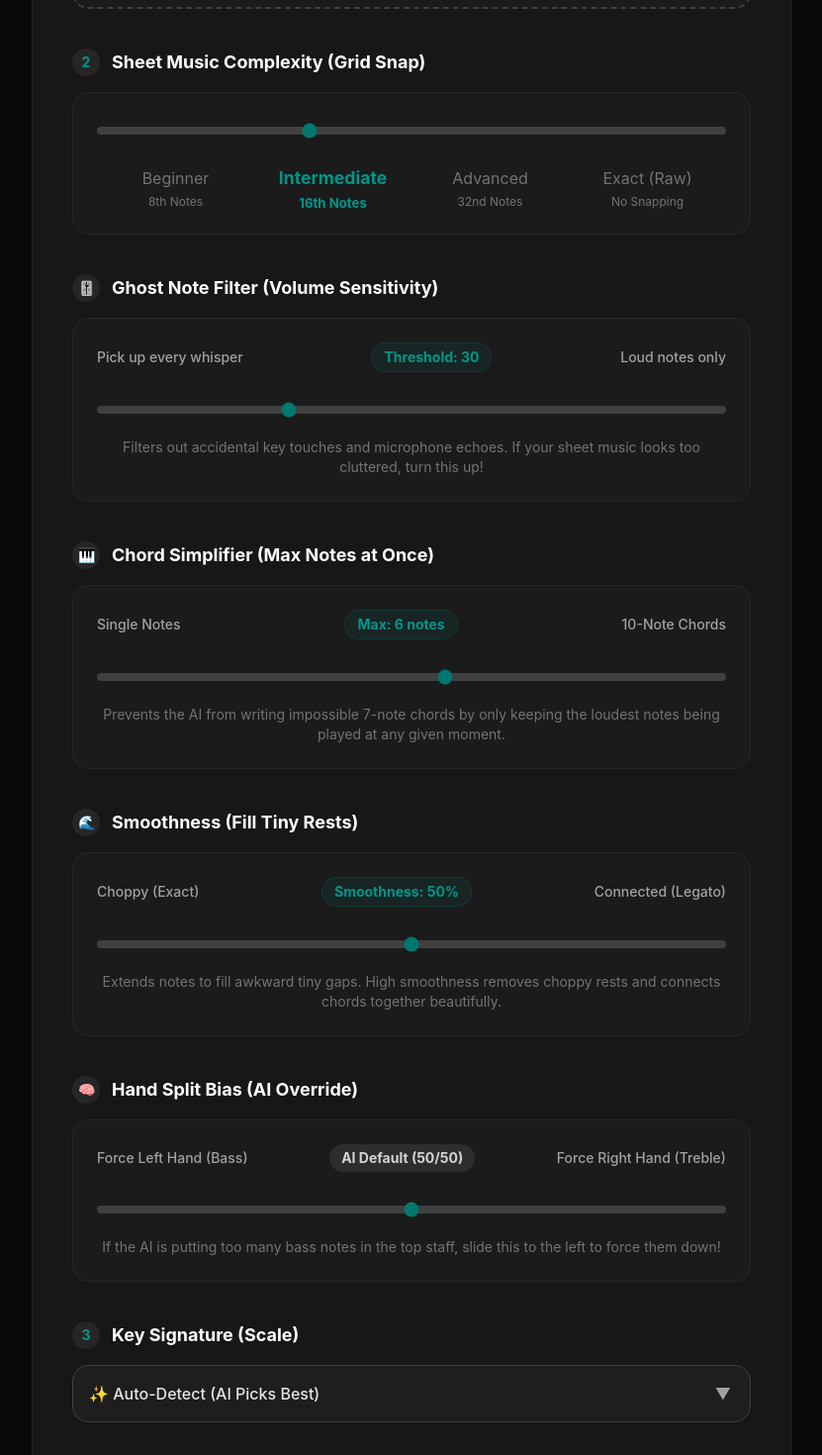
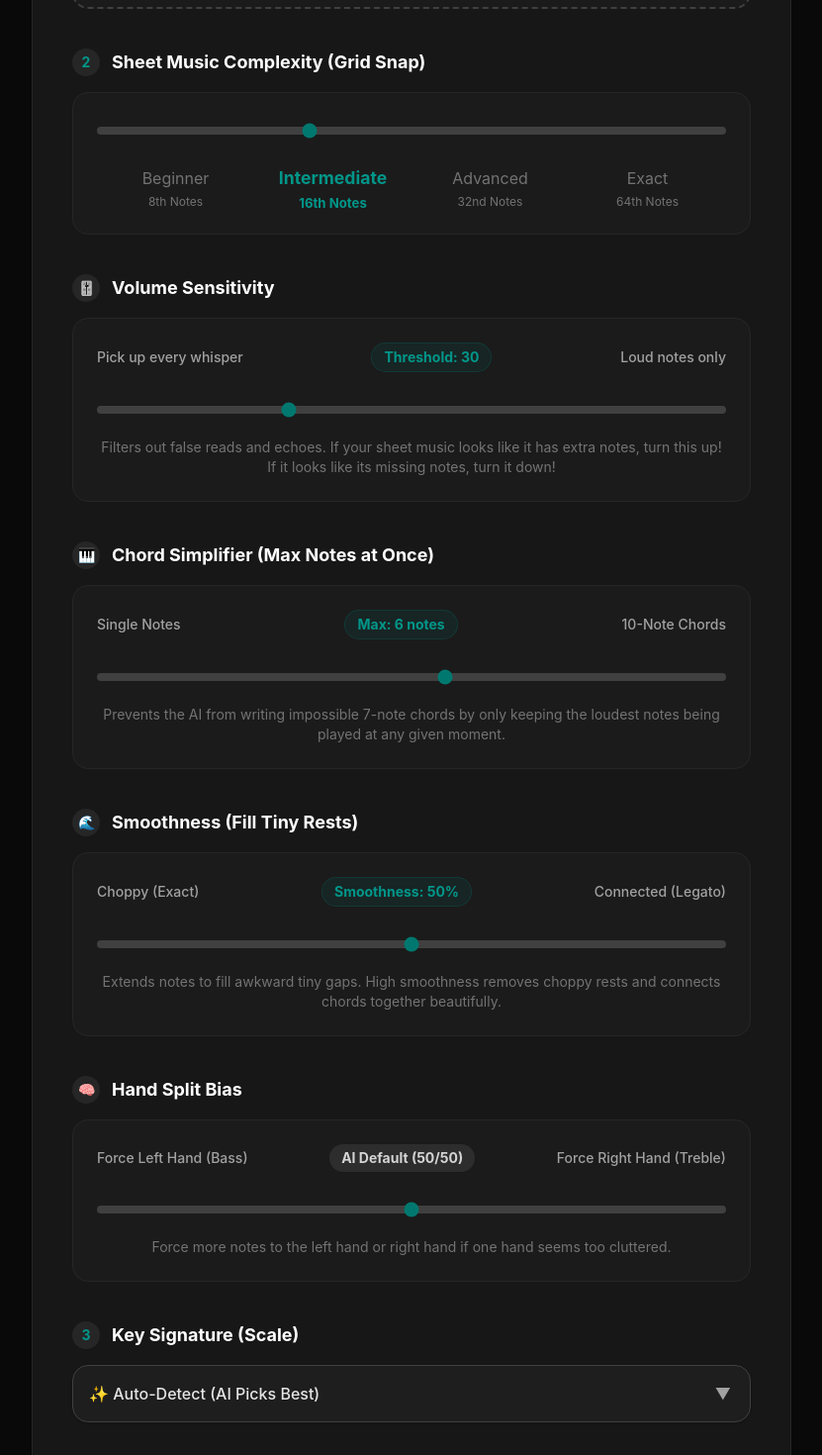
Before and after one commit to sean-yee/piano-transcriber, a React (Vite) app in the folder frontend/: page / in a window 1280 px wide. Shown: the part 488-1958 px from the top of the page at 99% size, without its empty margins (224-1055 px from the left). Built offline with nearby package versions, Linux system fonts and the light colour scheme.

Commit message:
slider description edits

```diff
--- a/frontend/src/App.jsx
+++ b/frontend/src/App.jsx
@@ -168,8 +168,8 @@ export default function App() {
                   <span className="text-xs mt-1">32nd Notes</span>
                 </div>
                 <div className={`flex flex-col w-1/4 ${complexity === 4 ? 'text-red-400 font-bold scale-110 transition-all' : 'text-neutral-500'}`}>
-                  <span>Exact (Raw)</span>
-                  <span className="text-xs mt-1">No Snapping</span>
+                  <span>Exact</span>
+                  <span className="text-xs mt-1">64th Notes</span>
                 </div>
               </div>
             </div>
@@ -179,7 +179,7 @@ export default function App() {
           <div className="space-y-4">
             <label className="flex items-center gap-3 text-lg font-bold text-white">
               <span className="flex items-center justify-center w-7 h-7 rounded-full bg-neutral-800 text-teal-600 text-sm">🎚️</span>
-              Ghost Note Filter (Volume Sensitivity)
+              Volume Sensitivity
             </label>
 
             <div className="bg-neutral-800/30 border border-neutral-800 p-6 rounded-2xl space-y-6">
@@ -201,7 +201,7 @@ export default function App() {
               />
 
               <p className="text-sm text-neutral-500 text-center">
-                Filters out accidental key touches and microphone echoes. If your sheet music looks too cluttered, turn this up!
+                Filters out false reads and echoes. If your sheet music looks like it has extra notes, turn this up! If it looks like its missing notes, turn it down!
               </p>
             </div>
           </div>
@@ -272,7 +272,7 @@ export default function App() {
           <div className="space-y-4">
             <label className="flex items-center gap-3 text-lg font-bold text-white">
               <span className="flex items-center justify-center w-7 h-7 rounded-full bg-neutral-800 text-teal-600 text-sm">🧠</span>
-              Hand Split Bias (AI Override)
+              Hand Split Bias
             </label>
 
             <div className="bg-neutral-800/30 border border-neutral-800 p-6 rounded-2xl space-y-6">
@@ -294,7 +294,7 @@ export default function App() {
               />
 
               <p className="text-sm text-neutral-500 text-center">
-                If the AI is putting too many bass notes in the top staff, slide this to the left to force them down!
+                Force more notes to the left hand or right hand if one hand seems too cluttered.
               </p>
             </div>
           </div>
@@ -347,7 +347,7 @@ export default function App() {
               className={`w-full md:w-auto px-10 py-4 rounded-2xl text-neutral-900 font-extrabold text-lg shadow-lg transition-all duration-300 ${
                 isLoading || !file
                   ? 'bg-neutral-800 text-neutral-500 cursor-not-allowed border border-neutral-700 shadow-none'
-                  : 'bg-gradient-to-r from-teal-600 to-yellow-500 hover:from-teal-400 hover:to-yellow-400 hover:shadow-teal-700/25 transform hover:-translate-y-1'
+                  : 'bg-gradient-to-r from-teal-500 to-teal-700 hover:from-teal-400 hover:to-teal-600 hover:shadow-teal-700/25 transform hover:-translate-y-1'
               }`}
             >
               {isLoading ? (
```
